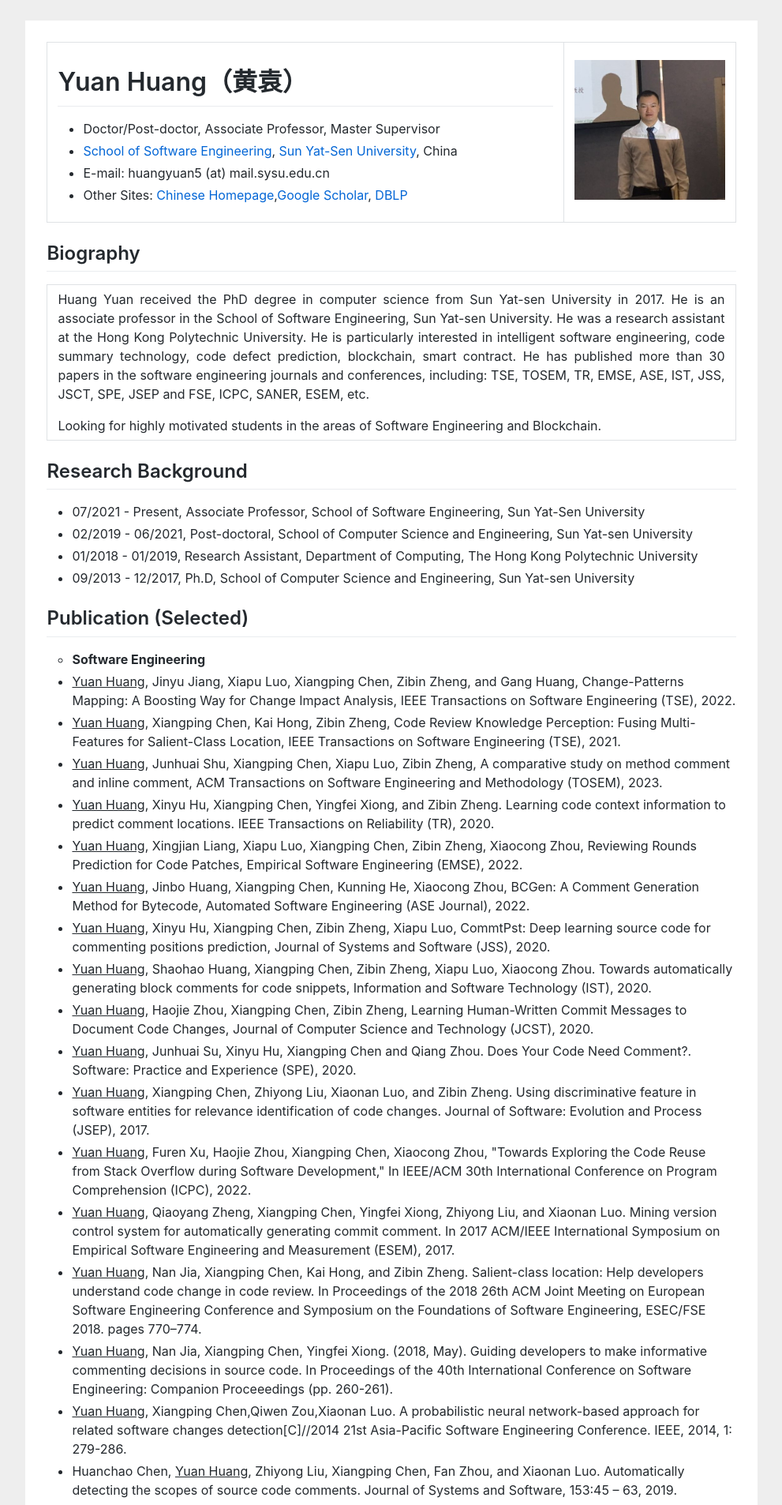
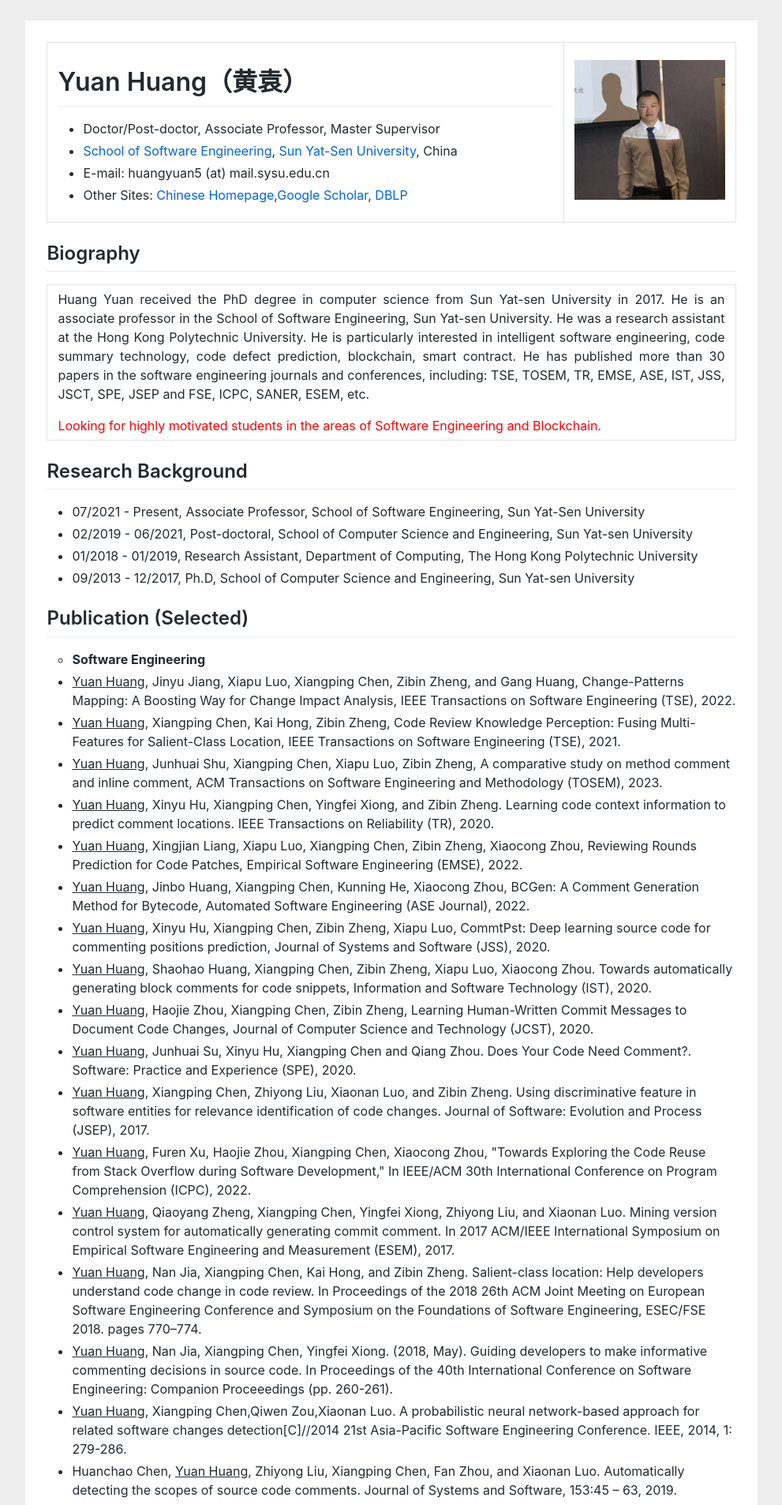
Before and after one commit to huangyuan-hy/huangyuan-hy.github.io, a Jekyll site: the page index.html, which Jekyll copies as it is, in a window 1280 px wide. Shown: the top 1906 px of the page at 79% size, without its empty margins (144-1135 px from the left). Built offline with Jekyll 4.4.1, drawn with Linux system fonts in a browser that asks for light colours.

Commit message:
Update index.html

```diff
--- a/index.html
+++ b/index.html
@@ -64,7 +64,7 @@ gtag('config', 'UA-158965281-1');
 						<p>
 						Huang Yuan received the PhD degree in computer science from Sun Yat-sen University in 2017. He is an associate professor in the School of Software Engineering, Sun Yat-sen University. He was a  research assistant at the Hong Kong Polytechnic University. He is particularly interested in intelligent software engineering, code summary technology, code defect prediction, blockchain, smart contract. He has published more than 30 papers in the software engineering journals and conferences, including: TSE, TOSEM, TR, EMSE, ASE, IST, JSS, JSCT, SPE, JSEP and FSE, ICPC, SANER, ESEM, etc.
 						</p>
-						<div class="red">
+						<div style="color:red;">
 						Looking for highly motivated students in the areas of Software Engineering and Blockchain.
 						</div>
 
```
